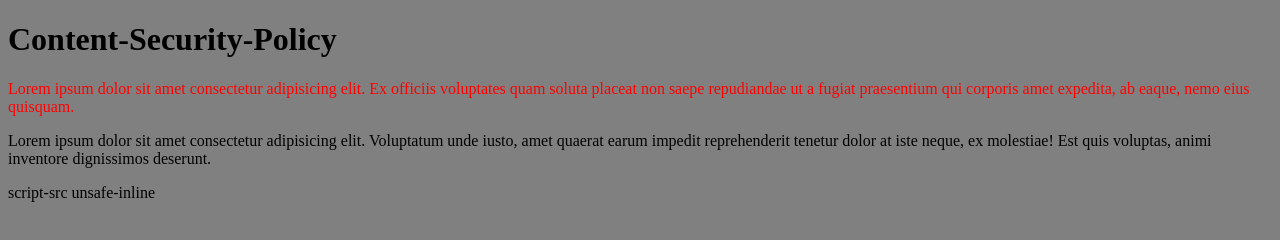
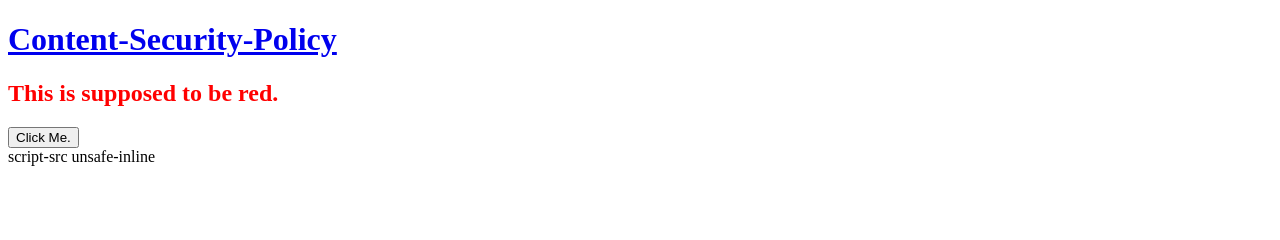
Before and after one commit to KennyLMQ/content-security-policy, a website: page index.html in a window 1280 px wide. Drawn offline with Linux system fonts and the light colour scheme.

Commit message:
feat: minor update

```diff
--- a/index.html
+++ b/index.html
@@ -12,11 +12,14 @@
       content="default-src 'self'; script-src 'self' 'sha256-iDOCX/udRf0JAXf+erywsbilV3KHujK1huYE5IpO4Go=' 'sha256-g09IB8P/g0u9obZuMtUXafnd7PMm6po8zG7CeEVBDQU=' 'sha256-lOPnsFV6VrWXkfKLdi46n4/opYCAo2kxsBovGfP5Oj8='; style-src 'self' 'sha256-ICbQdq+JcX05PQ/kBAGhLnrK5uzkOVIkZOAkuFIAvD8=' 'sha256-NerDAUWfwD31YdZHveMrq0GLjsNFMwxLpZl0dPUeCcw=';"
     /> -->
     <!-- hashes and unsafe hashes -->
-    <!-- <meta
+    <meta
       http-equiv="Content-Security-Policy"
       content="default-src 'self'; script-src 'self' 'unsafe-hashes' 'sha256-iDOCX/udRf0JAXf+erywsbilV3KHujK1huYE5IpO4Go=' 'sha256-g09IB8P/g0u9obZuMtUXafnd7PMm6po8zG7CeEVBDQU=' 'sha256-lOPnsFV6VrWXkfKLdi46n4/opYCAo2kxsBovGfP5Oj8='; style-src 'self' 'unsafe-hashes' 'sha256-ICbQdq+JcX05PQ/kBAGhLnrK5uzkOVIkZOAkuFIAvD8=' 'sha256-NerDAUWfwD31YdZHveMrq0GLjsNFMwxLpZl0dPUeCcw=';"
-    /> -->
-    <!-- nonce and unsafe hashes -->
+    />
+    <!--
+      nonce and unsafe hashes
+      nonce should be a secure random string and should not be reused
+    -->
     <!-- <meta
       http-equiv="Content-Security-Policy"
       content="default-src 'self'; script-src 'self' 'unsafe-hashes' 'sha256-iDOCX/udRf0JAXf+erywsbilV3KHujK1huYE5IpO4Go=' 'nonce-63134608e61dfe339dcf4f3aa9e1346c' 'sha256-lOPnsFV6VrWXkfKLdi46n4/opYCAo2kxsBovGfP5Oj8='; style-src 'self' 'unsafe-hashes' 'nonce-63134608e61dfe339dcf4f3aa9e1346c' 'sha256-NerDAUWfwD31YdZHveMrq0GLjsNFMwxLpZl0dPUeCcw=';"
@@ -36,25 +39,22 @@
     </style>
   </head>
   <body>
-    <h1>Content-Security-Policy</h1>
+    <h1>
+      <a href="https://content-security-policy.com/" target="_blank"
+        >Content-Security-Policy</a
+      >
+    </h1>
 
     <!-- style-src unsafe-inline unsafe-hashes 'sha256-NerDAUWfwD31YdZHveMrq0GLjsNFMwxLpZl0dPUeCcw=' -->
-    <p style="color: red">
-      Lorem ipsum dolor sit amet consectetur adipisicing elit. Ex officiis
-      voluptates quam soluta placeat non saepe repudiandae ut a fugiat
-      praesentium qui corporis amet expedita, ab eaque, nemo eius quisquam.
-    </p>
+    <h2 style="color: red">This is supposed to be red.</h2>
 
     <!--
       script-src unsafe-inline unsafe-hashes 'sha256-lOPnsFV6VrWXkfKLdi46n4/opYCAo2kxsBovGfP5Oj8='
-      won't be blocked until executed
+      Error messages will only appear in developer tools upon attempted execution
     -->
-    <p onclick="alert('script-src unsafe-inline unsafe-hashes')">
-      Lorem ipsum dolor sit amet consectetur adipisicing elit. Voluptatum unde
-      iusto, amet quaerat earum impedit reprehenderit tenetur dolor at iste
-      neque, ex molestiae! Est quis voluptas, animi inventore dignissimos
-      deserunt.
-    </p>
+    <button onclick="alert('script-src unsafe-inline unsafe-hashes')">
+      Click Me.
+    </button>
 
     <!-- script-src unsafe-inline 'sha256-g09IB8P/g0u9obZuMtUXafnd7PMm6po8zG7CeEVBDQU=' -->
     <script nonce="63134608e61dfe339dcf4f3aa9e1346c">
```
